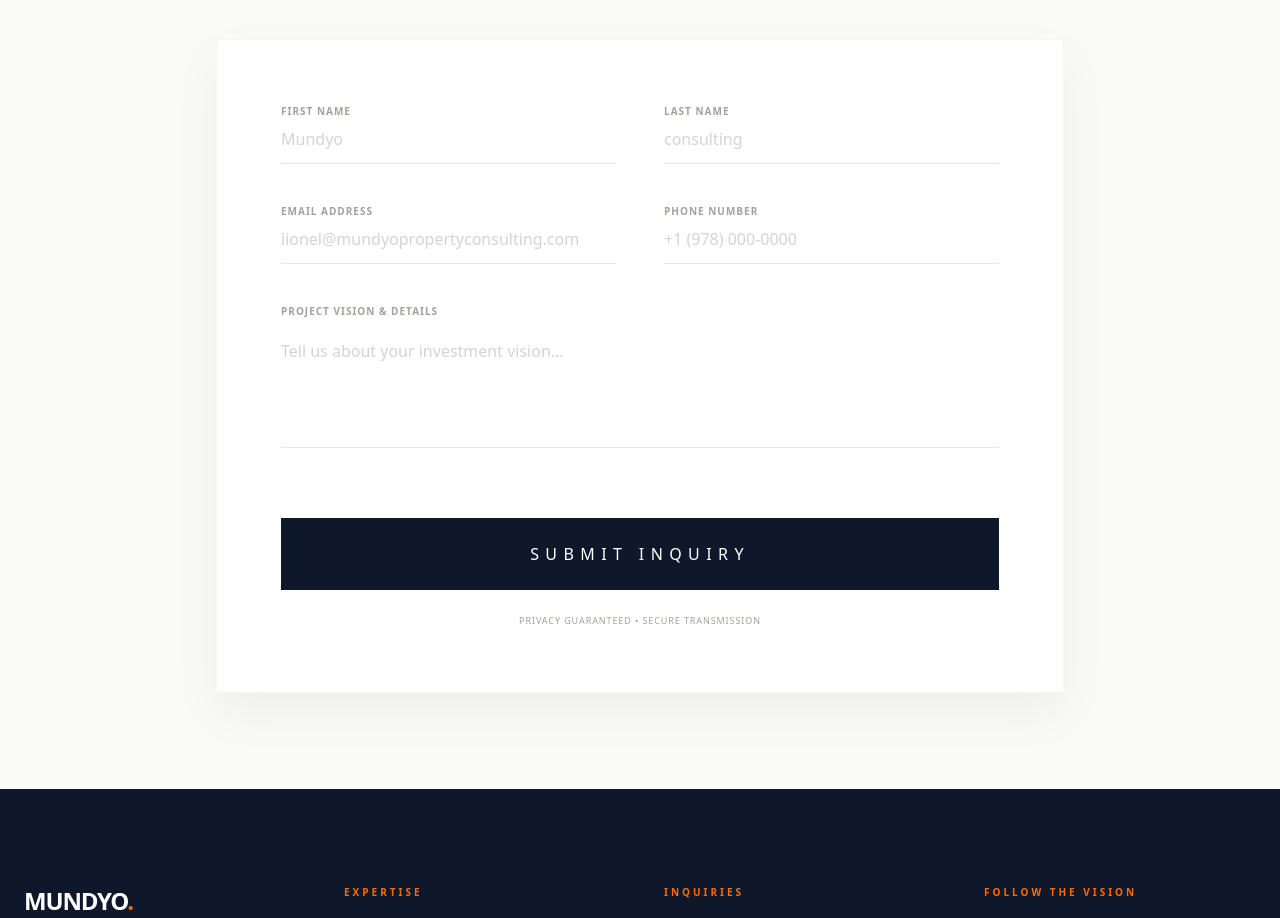
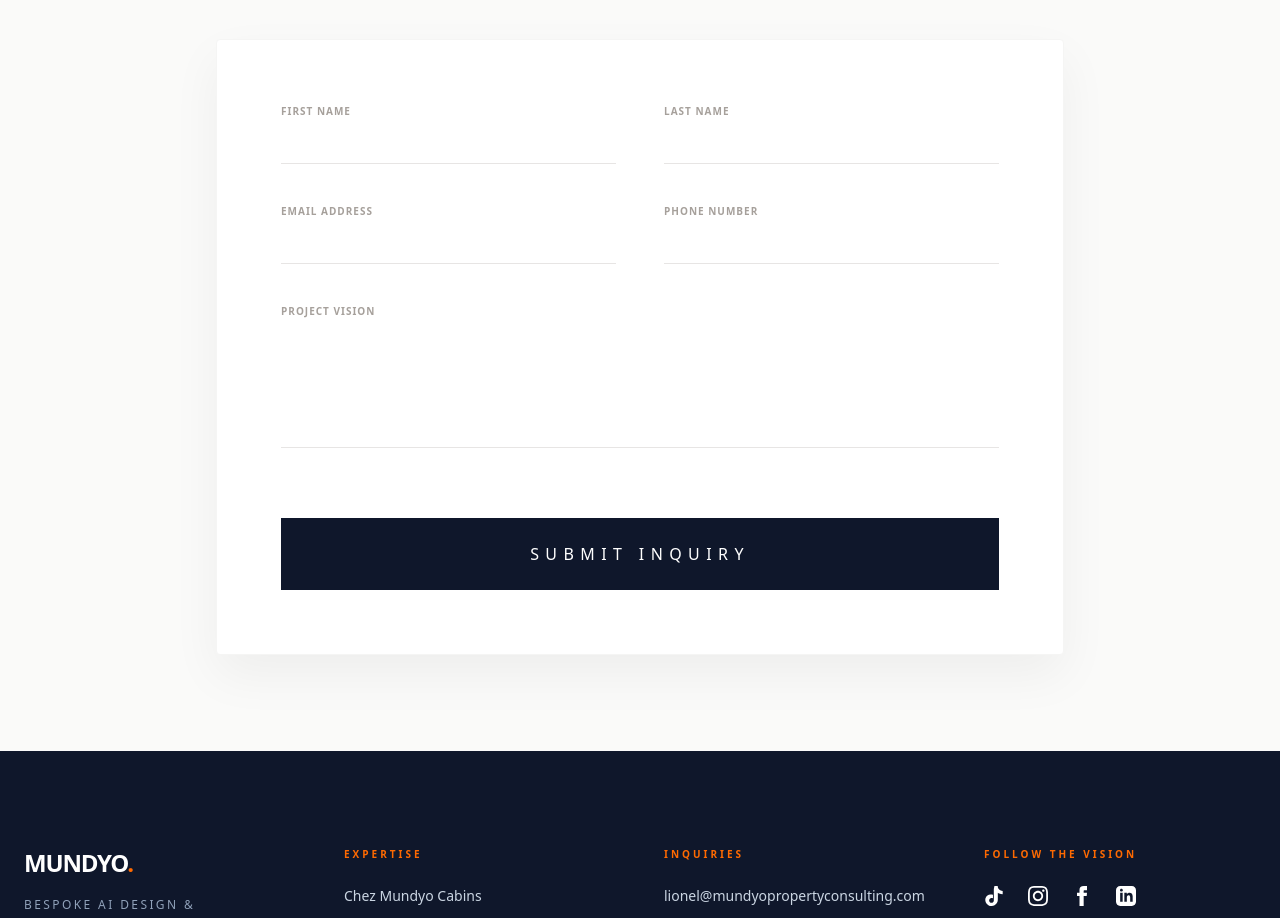
Before and after one commit to Mundyopropertyconsulting/mundyopropertyconsulting, a React (Vite) app: page / in a window 1280 px wide. Shown: the part 8960-9878 px from the top of the page. Built offline with nearby package versions, Linux system fonts and the light colour scheme.

Commit message:
form fix

```diff
--- a/index.html
+++ b/index.html
@@ -2,19 +2,21 @@
 <html lang="en">
   <head>
     <meta charset="UTF-8" />
-
-     <link rel="icon" type="image/png" href="/logo.jpg" />
+    <link rel="icon" type="image/png" href="/logo.jpg" />
     <meta name="viewport" content="width=device-width, initial-scale=1.0" />
     <title>Mundyo Property Consulting</title>
   </head>
   <body>
     <div id="root"></div>
     <script type="module" src="/src/main.jsx"></script>
+
     <form name="contact" data-netlify="true" netlify-honeypot="bot-field" hidden>
-  <input type="text" name="name" />
-  <input type="email" name="email" />
-  <textarea name="message"></textarea>
-  <input type="hidden" name="form-name" value="contact" />
-</form>
+      <input type="text" name="firstName" />
+      <input type="text" name="lastName" />
+      <input type="email" name="email" />
+      <input type="tel" name="phone" />
+      <textarea name="message"></textarea>
+      <input type="hidden" name="form-name" value="contact" />
+    </form>
   </body>
 </html>
--- a/src/App.jsx
+++ b/src/App.jsx
@@ -633,9 +633,8 @@
   </div>
 </section>
 
- <section id="form" className="py-24 bg-stone-50">
+<section id="form" className="py-24 bg-stone-50">
   <div className="max-w-4xl mx-auto px-6">
-    {/* Header Section */}
     <div className="text-center mb-16">
       <h2 className="text-3xl md:text-4xl font-light mb-4 uppercase tracking-[0.2em] text-slate-800">
         Start Your Journey
@@ -653,96 +652,42 @@
         onSubmit={handleSubmit}
         className="space-y-10"
       >
-        {/* Hidden inputs for Netlify functionality */}
+        {/* CRITICAL FOR NETLIFY */}
         <input type="hidden" name="form-name" value="contact" />
-        <p className="hidden">
-          <label>Don't fill this out if you're human: <input name="bot-field" /></label>
-        </p>
+        <input type="hidden" name="bot-field" />
 
-        {/* Name Row */}
         <div className="grid md:grid-cols-2 gap-x-12 gap-y-10">
           <div className="relative group">
-            <label className="text-[10px] uppercase tracking-widest font-semibold text-stone-400 mb-2 block transition-colors group-focus-within:text-orange-600">
-              First Name
-            </label>
-            <input
-              type="text"
-              name="first-name"
-              placeholder="Mundyo"
-              required
-              className="w-full pb-3 border-b border-stone-200 outline-none focus:border-orange-600 transition-all duration-300 bg-transparent placeholder:text-stone-300 text-slate-700"
-            />
+            <label className="text-[10px] uppercase tracking-widest font-semibold text-stone-400 mb-2 block">First Name</label>
+            <input type="text" name="firstName" required className="w-full pb-3 border-b border-stone-200 outline-none focus:border-orange-600 bg-transparent text-slate-700" />
           </div>
-
           <div className="relative group">
-            <label className="text-[10px] uppercase tracking-widest font-semibold text-stone-400 mb-2 block transition-colors group-focus-within:text-orange-600">
-              Last Name
-            </label>
-            <input
-              type="text"
-              name="last-name"
-              placeholder="consulting"
-              required
-              className="w-full pb-3 border-b border-stone-200 outline-none focus:border-orange-600 transition-all duration-300 bg-transparent placeholder:text-stone-300 text-slate-700"
-            />
+            <label className="text-[10px] uppercase tracking-widest font-semibold text-stone-400 mb-2 block">Last Name</label>
+            <input type="text" name="lastName" required className="w-full pb-3 border-b border-stone-200 outline-none focus:border-orange-600 bg-transparent text-slate-700" />
           </div>
         </div>
 
-        {/* Contact Row */}
         <div className="grid md:grid-cols-2 gap-x-12 gap-y-10">
           <div className="relative group">
-            <label className="text-[10px] uppercase tracking-widest font-semibold text-stone-400 mb-2 block transition-colors group-focus-within:text-orange-600">
-              Email Address
-            </label>
-            <input
-              type="email"
-              name="email"
-              placeholder="lionel@mundyopropertyconsulting.com"
-              required
-              className="w-full pb-3 border-b border-stone-200 outline-none focus:border-orange-600 transition-all duration-300 bg-transparent placeholder:text-stone-300 text-slate-700"
-            />
+            <label className="text-[10px] uppercase tracking-widest font-semibold text-stone-400 mb-2 block">Email Address</label>
+            <input type="email" name="email" required className="w-full pb-3 border-b border-stone-200 outline-none focus:border-orange-600 bg-transparent text-slate-700" />
           </div>
-
           <div className="relative group">
-            <label className="text-[10px] uppercase tracking-widest font-semibold text-stone-400 mb-2 block transition-colors group-focus-within:text-orange-600">
-              Phone Number
-            </label>
-            <input
-              type="tel"
-              name="phone"
-              placeholder="+1 (978) 000-0000"
-              required
-              className="w-full pb-3 border-b border-stone-200 outline-none focus:border-orange-600 transition-all duration-300 bg-transparent placeholder:text-stone-300 text-slate-700"
-            />
+            <label className="text-[10px] uppercase tracking-widest font-semibold text-stone-400 mb-2 block">Phone Number</label>
+            <input type="tel" name="phone" required className="w-full pb-3 border-b border-stone-200 outline-none focus:border-orange-600 bg-transparent text-slate-700" />
           </div>
         </div>
 
-        {/* Message Area */}
         <div className="relative group">
-          <label className="text-[10px] uppercase tracking-widest font-semibold text-stone-400 mb-2 block transition-colors group-focus-within:text-orange-600">
-            Project Vision & Details
-          </label>
-          <textarea
-            name="message"
-            rows="4"
-            placeholder="Tell us about your investment vision..."
-            required
-            className="w-full py-3 border-b border-stone-200 outline-none focus:border-orange-600 transition-all duration-300 bg-transparent placeholder:text-stone-300 text-slate-700 resize-none"
-          ></textarea>
+          <label className="text-[10px] uppercase tracking-widest font-semibold text-stone-400 mb-2 block">Project Vision</label>
+          <textarea name="message" rows="4" required className="w-full py-3 border-b border-stone-200 outline-none focus:border-orange-600 bg-transparent text-slate-700 resize-none"></textarea>
         </div>
 
-        {/* Submit Button */}
         <div className="pt-6">
-          <button
-            type="submit"
-            className="group relative w-full bg-slate-900 overflow-hidden text-white font-light uppercase tracking-[0.4em] py-6 transition-all duration-500"
-          >
+          <button type="submit" className="group relative w-full bg-slate-900 overflow-hidden text-white font-light uppercase tracking-[0.4em] py-6 transition-all duration-500">
             <span className="relative z-10">Submit Inquiry</span>
-            <div className="absolute inset-0 bg-orange-600 translate-y-[101%] group-hover:translate-y-0 transition-transform duration-500 ease-out"></div>
+            <div className="absolute inset-0 bg-orange-600 translate-y-[101%] group-hover:translate-y-0 transition-transform duration-500"></div>
           </button>
-          <p className="text-center text-[9px] text-stone-400 mt-6 uppercase tracking-widest">
-            Privacy Guaranteed &bull; Secure Transmission
-          </p>
         </div>
       </form>
     </div>
```
